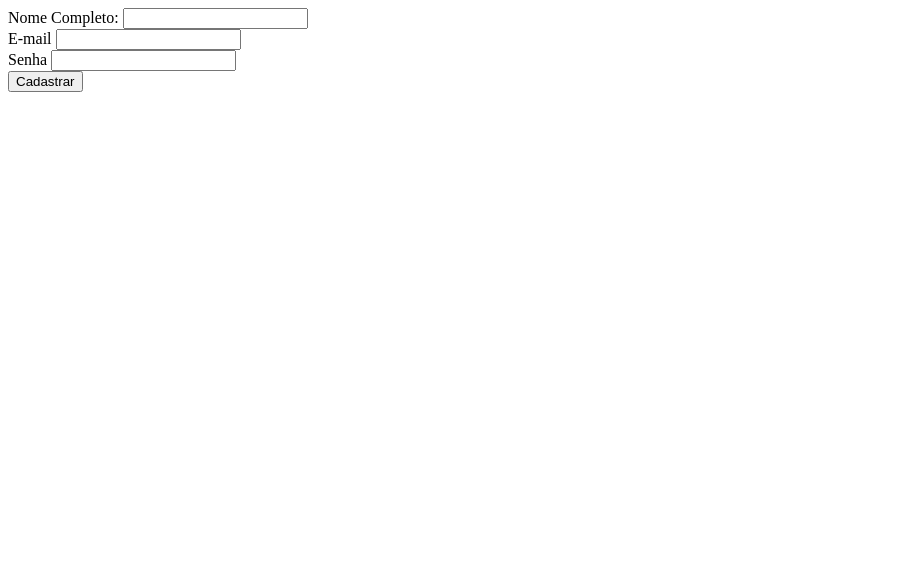
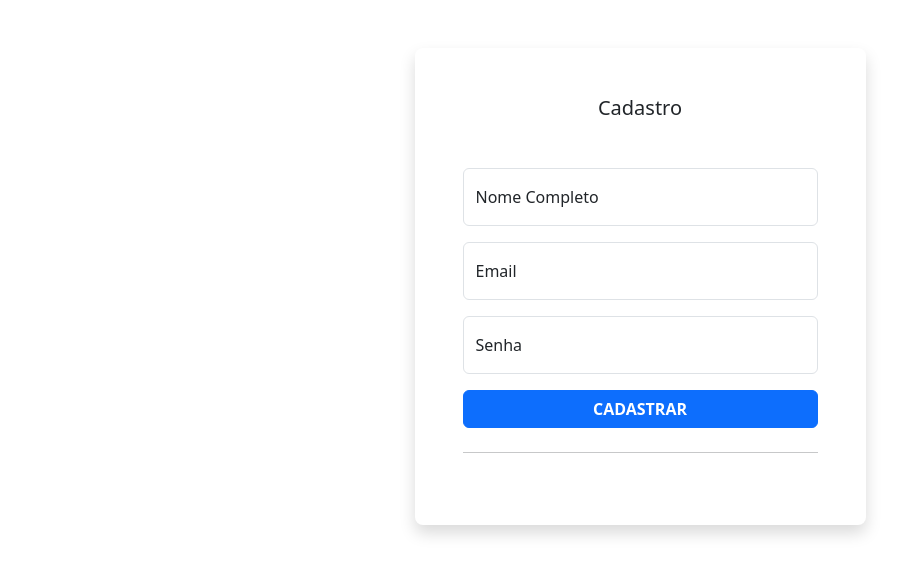
Before and after one commit to LeylaRegina/novosite, a Django app: page /cadastro/ in a window 1280 px wide. Shown: the top 575 px of the page, without its empty margins (0-924 px from the left). Run offline with Django 5.2, Linux system fonts and the light colour scheme; some libraries are stand-ins or nearby versions.

Commit message:
avaliacao

```diff
--- a/usuarios/templates/usuarios/cadastro.html
+++ b/usuarios/templates/usuarios/cadastro.html
@@ -1,31 +1,46 @@
+{% load static %}
 <!DOCTYPE html>
-<html lang="en">
+<html lang="">
 <head>
     <meta charset="UTF-8">
     <meta http-equiv="X-UA-Compatible" content = "IE-Edge">
     <meta name="viewport" content="width=device-width, initial-scale=1.0">
+    <link href="{% static 'css/bootstrap.min.css' %}" rel="stylesheet">
     <title> Cadastro de usuarios</title>
 </head>
 <body>
     <div class="container">
+        <div class="row">
+          <div class="col-sm-9 col-md-7 col-lg-5 mx-auto">
+            <div class="card border-0 shadow rounded-3 my-5">
+              <div class="card-body p-4 p-sm-5">
+                <h5 class="card-title text-center mb-5 fw-light fs-5">Cadastro</h5>
                 <form action="{% url 'cadastro' %}" method="POST">
                         {% csrf_token %}
-            <div class="input-name">
-                <label for="username">Nome Completo:</label>
-                <input type="text" id ="username" name = "nome">
+                    <div class="form-floating mb-3">
+                        <input type="name" class="form-control" id="floatingInput" placeholder="Nome Completo" name = "nome">
+                        <label for="floatingInput">Nome Completo</label>
                     </div>
-            <div class="input-email">
-                <label for="useremail">E-mail</label>
-                <input type = "email" id = "useremail" name="email">
+
+                    <div class="form-floating mb-3">
+                        <input type="email" class="form-control" id="floatingInput" placeholder="name@example.com" name = "email">
+                        <label for="floatingInput">Email</label>
                     </div>
-            <div class="input-password">
-                <label for="userpassword">Senha</label>
-                <input type = "password" id = "userpassword" name="senha">
+
+                    <div class="form-floating mb-3">
+                        <input type="password" class="form-control" id="floatingPassword" placeholder="Senha" name = "senha">
+                        <label for="floatingPassword">Senha</label>
                     </div>
-            <div class="register-buttom">
-                <button class="register-b" type="submit">Cadastrar</button>
+
+                    <div class="d-grid">
+                        <button class="btn btn-primary btn-login text-uppercase fw-bold" type="submit">Cadastrar</button>
                     </div>
+                  <hr class="my-4">
+
                 </form>
+              </div>
+            </div>
+          </div>
         </div>
 </body>
 </html>
--- a/usuarios/templates/usuarios/login.html
+++ b/usuarios/templates/usuarios/login.html
@@ -15,7 +15,7 @@
             <div class="card border-0 shadow rounded-3 my-5">
               <div class="card-body p-4 p-sm-5">
                 <h5 class="card-title text-center mb-5 fw-light fs-5">Login</h5>
-                <form action="{% url 'login' &}" method="POST">
+                <form action="{% url 'login' %}" method="POST">
                     {% csrf_token %}
                   <div class="form-floating mb-3">
                     <input type="email" class="form-control" id="floatingInput" placeholder="name@example.com" name = "email">
```
Also changed, not shown: db.sqlite3. Lines whose indentation alone changed are shown as unchanged.
